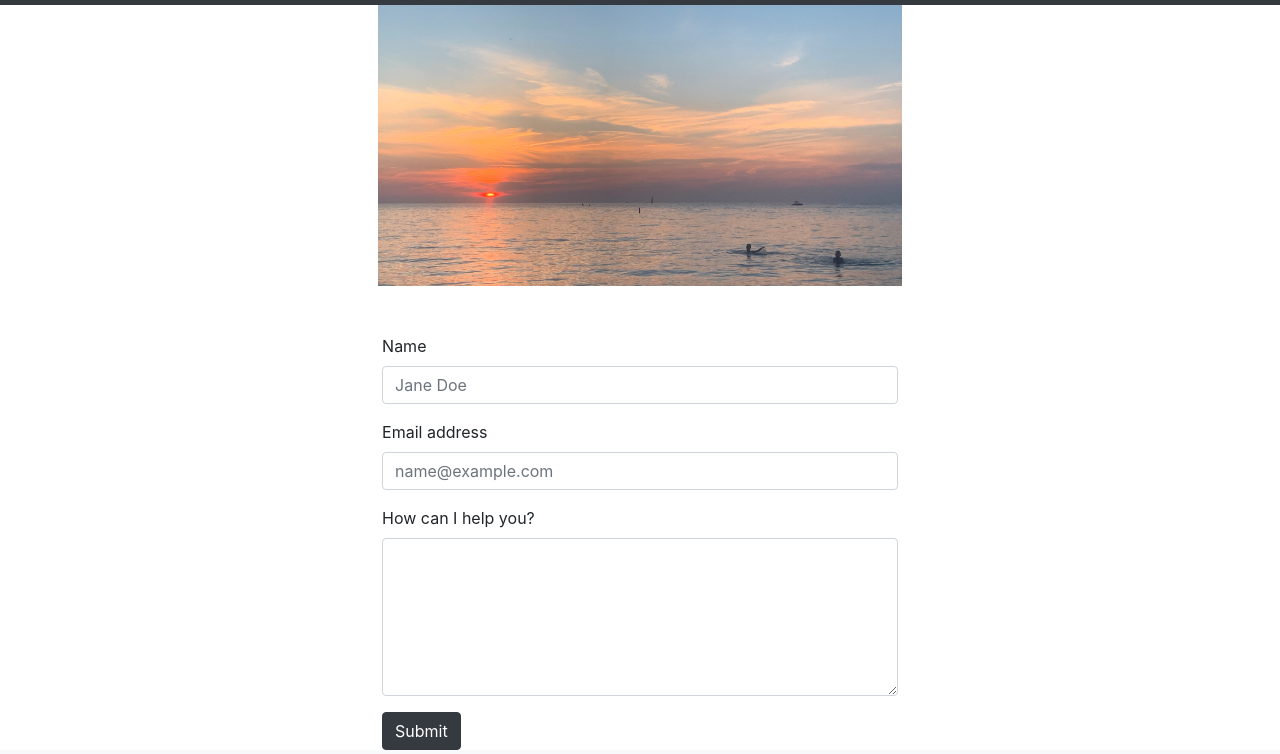
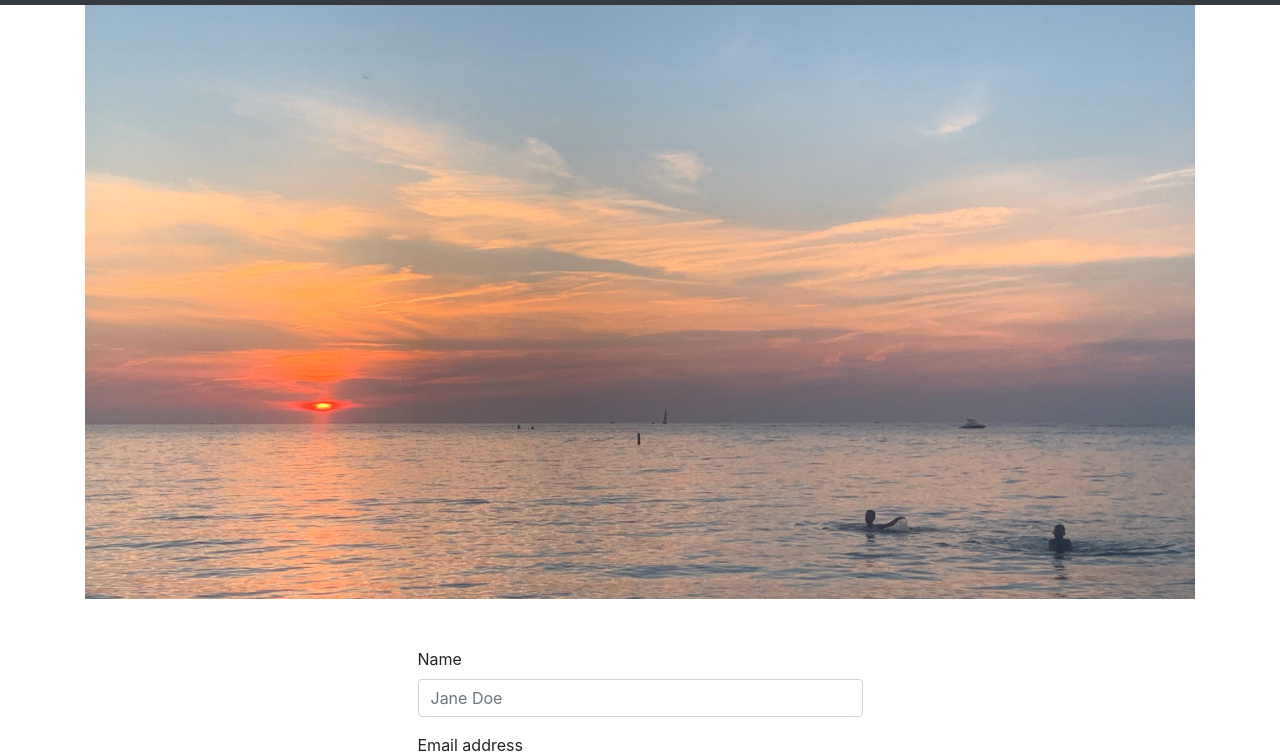
Before and after one commit to sjucaitis/ResponsivePortfolio, a plain HTML site: page contact.html in a window 1280 px wide. Shown: the part 51-805 px from the top of the page. Drawn offline with nearby package versions, Linux system fonts and the light colour scheme.

Commit message:
Corrected Contact

```diff
--- a/contact.html
+++ b/contact.html
@@ -27,10 +27,12 @@
           </ul>
         </div>
       </nav>
-
+      <div class="container">
         <div class="row justify-content-center">
-            <img src="assets/sunsetswim.jpg" alt="Children swimming in Lake Erie at sunset" class="img-responsive" width="40%" height="auto">
-        </div>
+        <div class="col-12 text-center">
+                    <img src="assets/sunsetswim.jpg" alt="Children swimming in Lake Erie at sunset" class="img-responsive" width="100%" height="auto">
+                    </div>
+                </div>
     <div class="row justify-content-center">
       <div class="col-lg-5">
           <form class="mt-5">
@@ -50,6 +52,7 @@
           </form>
       </div>
     </div>
+  </div>
     <footer id="sticky-footer" class="py-4 bg-light text-dark-50">
       <div class="container text-center">
         <small>Suzanne Foley Jucaitis // </small>
```
